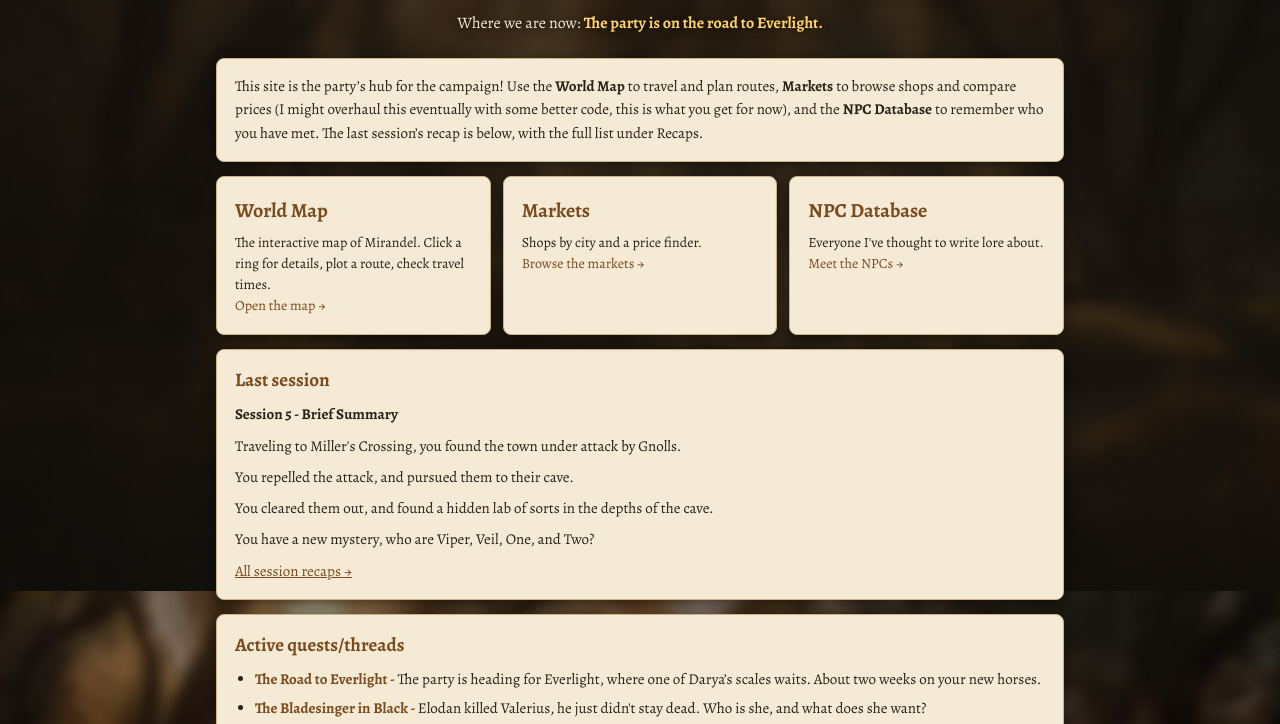
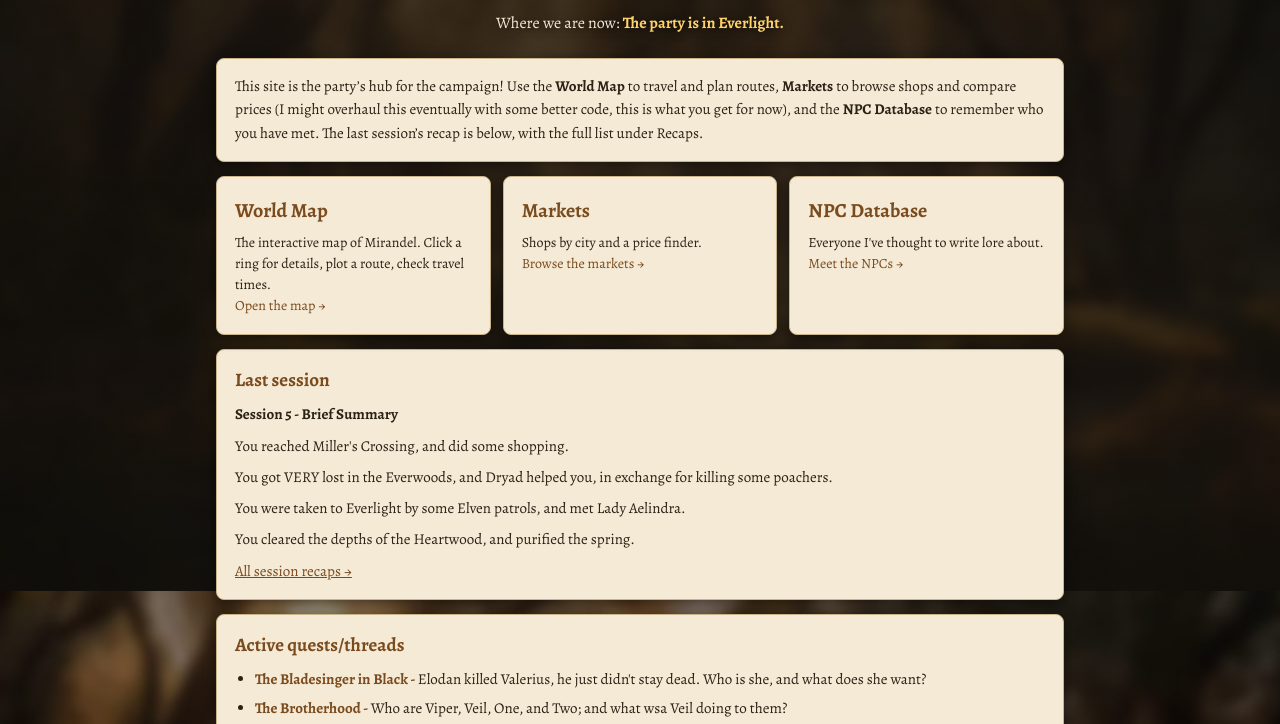
Before and after one commit to bdadams103/mirandel, a plain HTML site: page index.html in a window 1280 px wide. Shown: the part 209-933 px from the top of the page. Drawn offline with nearby package versions, Linux system fonts and the light colour scheme.

Commit message:
Update session summary and active quests in index.html

```diff
--- a/index.html
+++ b/index.html
@@ -51,7 +51,7 @@ footer a:hover{text-decoration:underline;opacity:1}
 <p class="sub">Five Thousand Winters</p>
 <!-- EDIT AFTER EACH SESSION: change the line below to where the party is now,
      for example: The party is on the road to Everlight. -->
-<p class="where">Where we are now: <b>The party is on the road to Everlight.</b></p>
+<p class="where">Where we are now: <b>The party is in Everlight.</b></p>
 </div>
 
 <div class="card">
@@ -70,10 +70,10 @@ footer a:hover{text-decoration:underline;opacity:1}
 <!-- EDIT AFTER EACH SESSION: replace the heading and lines with the latest
      session, and add the full version to recaps.html. -->
 <p><b>Session 5 - Brief Summary</b></p>
-<p>Traveling to Miller's Crossing, you found the town under attack by Gnolls.</p>
-<p>You repelled the attack, and pursued them to their cave.</p>
-<p>You cleared them out, and found a hidden lab of sorts in the depths of the cave.</p>
-<p>You have a new mystery, who are Viper, Veil, One, and Two?</p>
+<p>You reached Miller's Crossing, and did some shopping.</p>
+<p>You got VERY lost in the Everwoods, and Dryad helped you, in exchange for killing some poachers.</p>
+<p>You were taken to Everlight by some Elven patrols, and met Lady Aelindra.</p>
+<p>You cleared the depths of the Heartwood, and purified the spring.</p>
 <p><a href="recaps.html">All session recaps &rarr;</a></p>
 </div>
 
@@ -81,9 +81,11 @@ footer a:hover{text-decoration:underline;opacity:1}
 <h2>Active quests/threads</h2>
 <!-- EDIT: one line per quest. Add a line when a quest starts, remove it when it is done. -->
 <ul>
-<li><b>The Road to Everlight - </b> The party is heading for Everlight, where one of Darya&rsquo;s scales waits. About two weeks on your new horses.</li>
 <li><b>The Bladesinger in Black - </b> Elodan killed Valerius, he just didn't stay dead. Who is she, and what does she want?</li>
 <li><b>The Brotherhood - </b> Who are Viper, Veil, One, and Two; and what wsa Veil doing to them?</li>
+<li><b>Pandemonium in Plinth - </b> What is going on in Plinth?</li>
+<li><b>The Triton's Scales - </b> Darya has 3 scales remaining, where will you head next?</li>
+
 </ul>
 </div>
 
```
